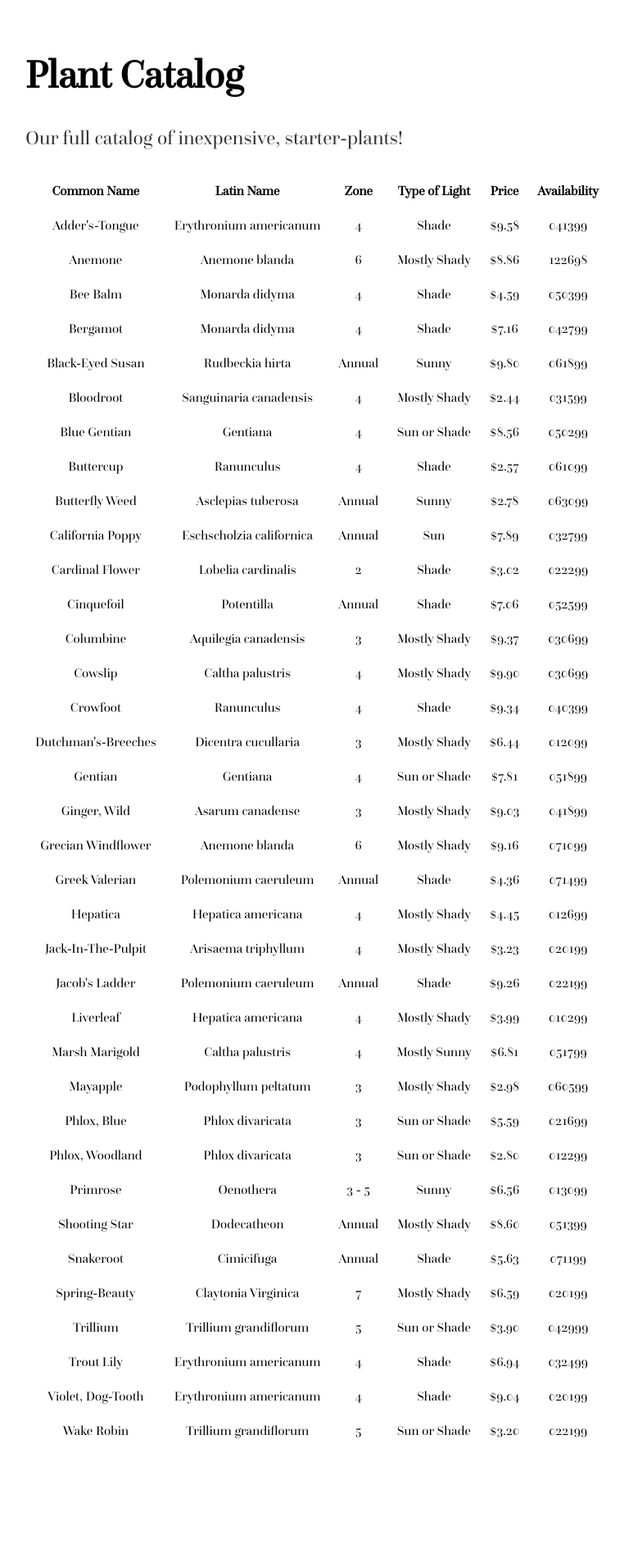
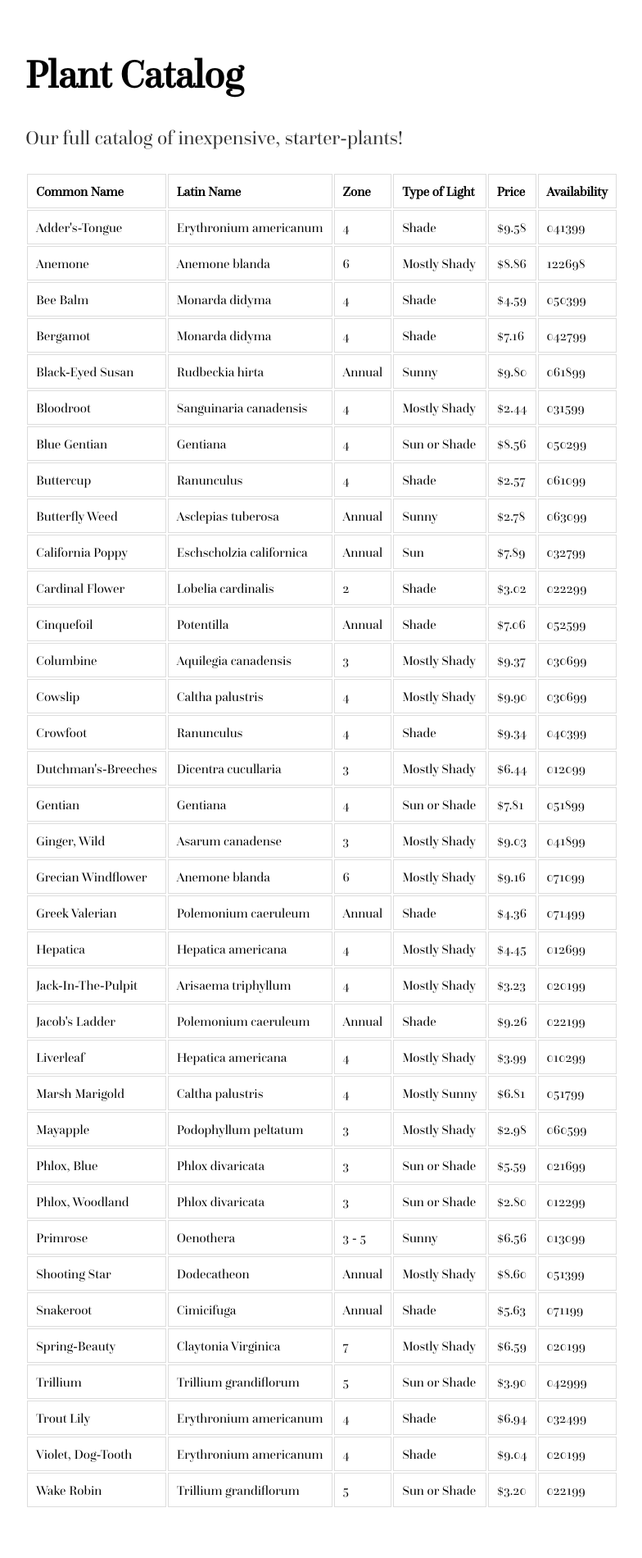
Before and after one commit to annabellamelvin/annabellamelvin.github.io, a Jekyll site: the page assignments/plantcatalog.html, which Jekyll copies as it is, in a window 1280 px wide. Shown: the whole page at 82% size, without its empty margins (161-945 px from the left). Built offline with Jekyll 4.4.1, drawn with Linux system fonts in a browser that asks for light colours; before the commit the page ends 1826 px from its top, so only the background shows below that.

Commit message:
Update plantcatalog.html

```diff
--- a/assignments/plantcatalog.html
+++ b/assignments/plantcatalog.html
@@ -21,9 +21,9 @@
                        font-family:QuestaGrandeRegular;
                        }
 
-                        td, th {
-                        border: 1px;
-                        text-align: center;
+                       td, th {
+                        border: 1px solid #dddddd;
+                        text-align: left;
                         padding: 10px;
                         }
 
```
